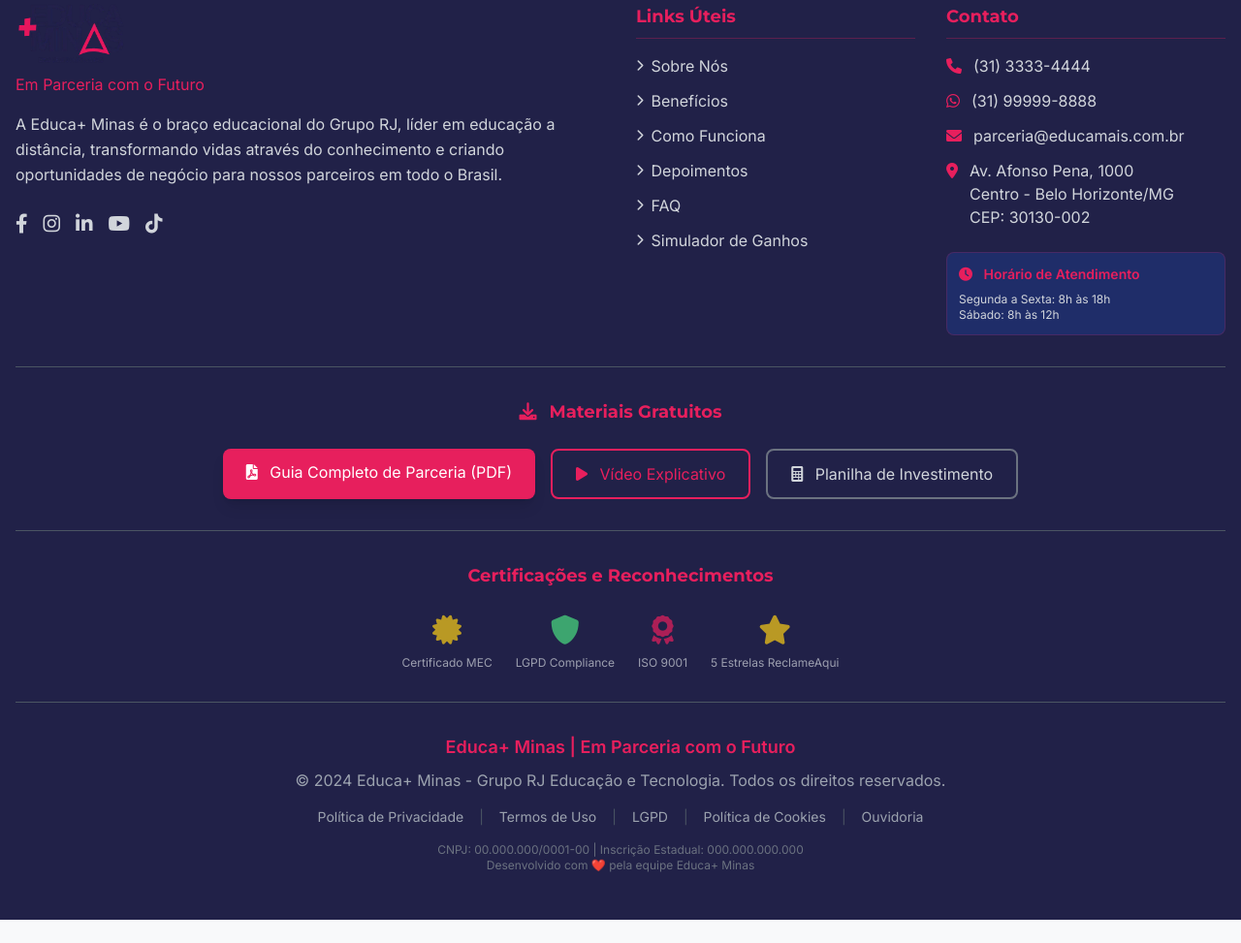
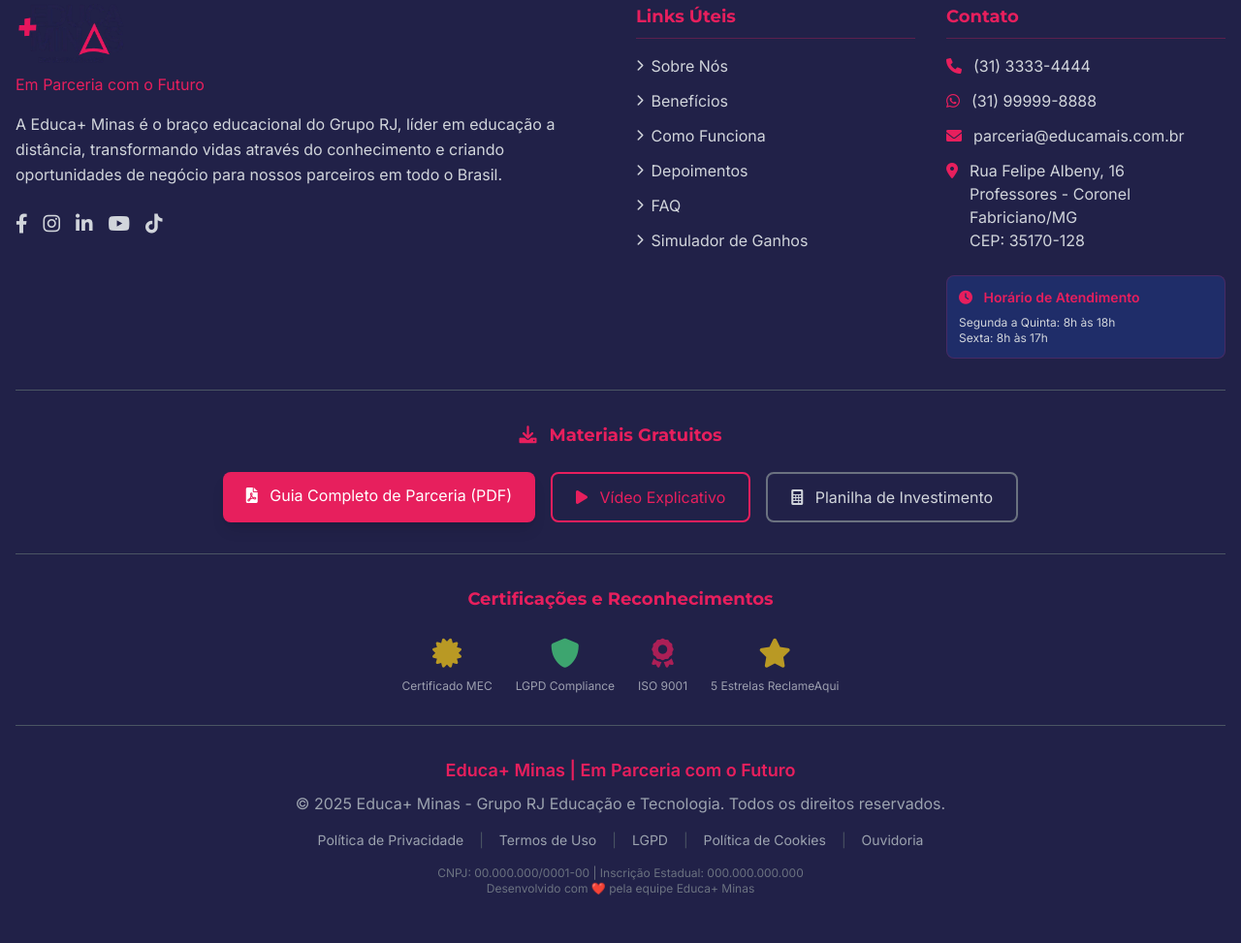
Before and after one commit to lipe404/exp-edu, a website: page index.html in a window 1280 px wide. Shown: the part 9590-10563 px from the top of the page at 97% size. Before the commit the page ends 10539 px from the top, so only its background shows below. Drawn offline with nearby package versions, Linux system fonts and the light colour scheme.

Commit message:
Atualiza endereço e horários de atendimento no rodapé, corrige ano de copyright

```diff
--- a/index.html
+++ b/index.html
@@ -1915,8 +1915,7 @@
                                 class="flex items-start hover:text-white transition-colors">
                                 <i
                                     class="fas fa-map-marker-alt mr-3 text-educa-pink mt-1"></i>
-                                <span>Av. Afonso Pena, 1000<br>Centro - Belo
-                                    Horizonte/MG<br>CEP: 30130-002</span>
+                                <span>Rua Felipe Albeny, 16<br>Professores - Coronel Fabriciano/MG<br>CEP: 35170-128</span>
                             </li>
                         </ul>
 
@@ -1929,8 +1928,8 @@
                                 Horário de Atendimento
                             </h5>
                             <p class="text-xs text-gray-300">
-                                Segunda a Sexta: 8h às 18h<br>
-                                Sábado: 8h às 12h
+                                Segunda a Quinta: 8h às 18h<br>
+                                Sexta: 8h às 17h<br>
                             </p>
                         </div>
                     </div>
@@ -2008,7 +2007,7 @@
                         <p class="text-lg font-semibold text-educa-pink mb-2">
                             Educa+ Minas | Em Parceria com o Futuro
                         </p>
-                        <p>&copy; 2024 Educa+ Minas - Grupo RJ Educação e
+                        <p>&copy; 2025 Educa+ Minas - Grupo RJ Educação e
                             Tecnologia. Todos os direitos reservados.</p>
                     </div>
                     <div class="flex flex-wrap justify-center gap-4 text-sm">
```
